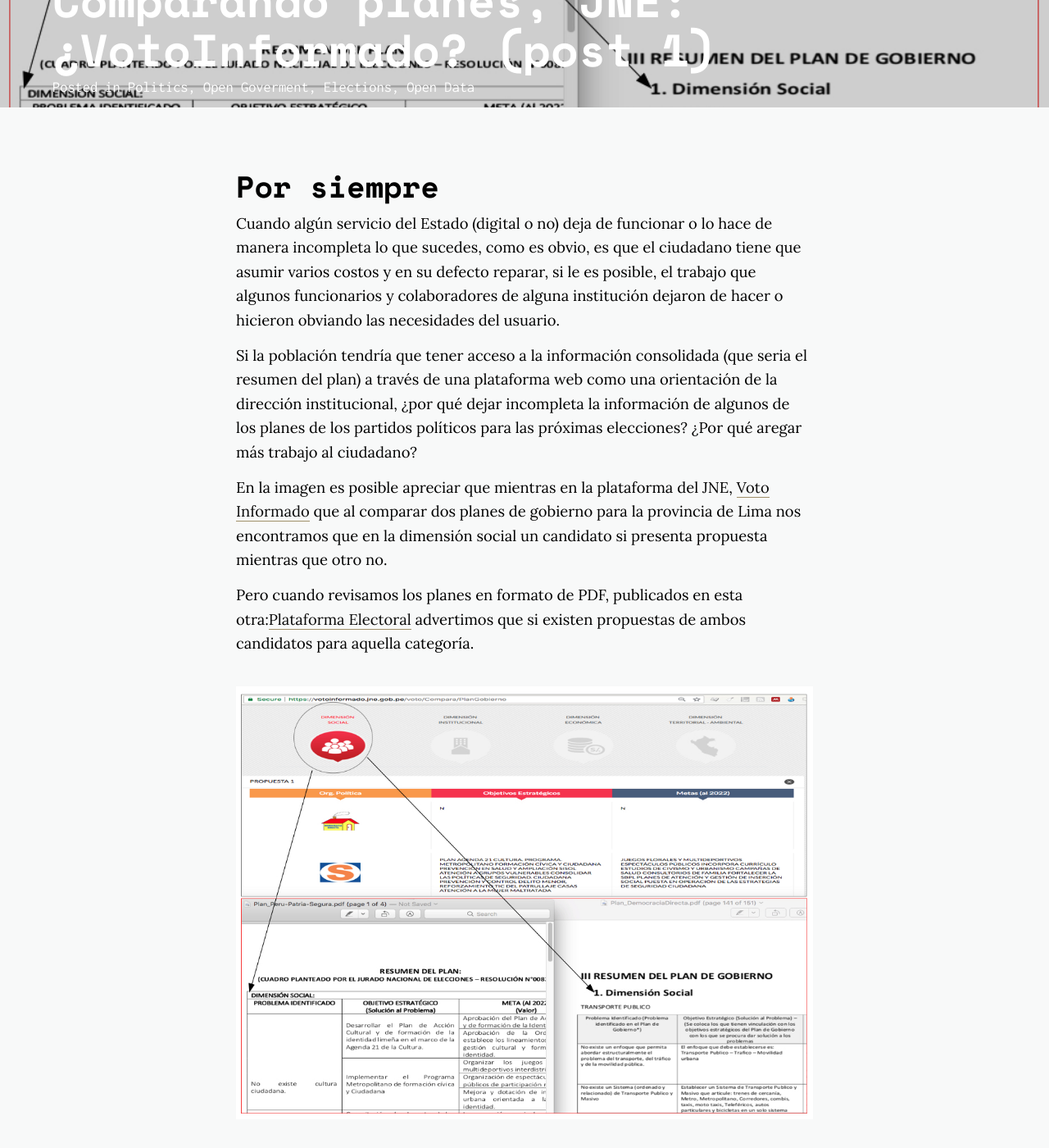
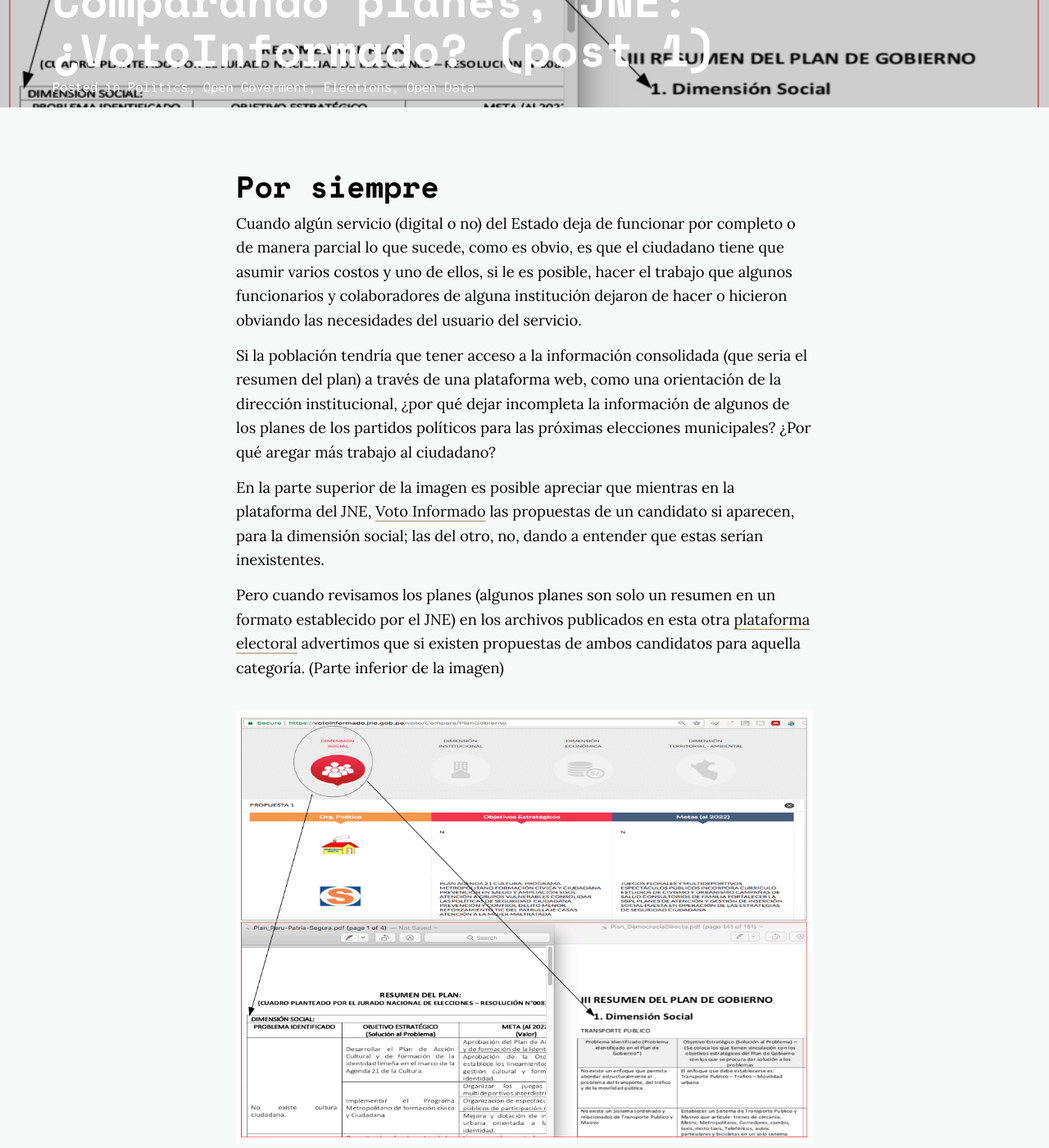
Before and after one commit to manuelvarzen/Vigia, a Jekyll site: the page built from _posts/2018-08-10-JNE-VotoInformado.md, in a window 1280 px wide and 1400 px high, scrolled down 513 px. Shown: the whole window at 82% size. Built offline with Jekyll 4.4.1, drawn with Linux system fonts in a browser that asks for light colours; nearby versions of some CDN libraries; some of the changed text lies outside the part shown.

Commit message:
Update 2018-08-10-JNE-VotoInformado.md

```diff
--- a/_posts/2018-08-10-JNE-VotoInformado.md
+++ b/_posts/2018-08-10-JNE-VotoInformado.md
@@ -13,19 +13,19 @@
   - Open Data
 ---
 ## Por siempre
-Cuando algún servicio del Estado (digital o no) deja de funcionar o lo hace de manera incompleta lo que sucedes, como es obvio, es que el ciudadano tiene que asumir varios costos y en su defecto reparar, si le es posible, el trabajo que algunos funcionarios y colaboradores de alguna institución dejaron de hacer o hicieron obviando las necesidades del usuario.
+Cuando algún servicio (digital o no) del Estado deja de funcionar por completo o de manera parcial lo que sucede, como es obvio, es que el ciudadano tiene que asumir varios costos y uno de ellos, si le es posible, hacer el trabajo que algunos funcionarios y colaboradores de alguna institución dejaron de hacer o hicieron obviando las necesidades del usuario del servicio.
 
-Si la población tendría que tener acceso a la información consolidada (que seria el resumen del plan) a través de una plataforma web como una orientación de la dirección institucional, ¿por qué dejar incompleta la información de algunos de los planes de los partidos políticos para las próximas elecciones? ¿Por qué aregar más trabajo al ciudadano?
+Si la población tendría que tener acceso a la información consolidada (que seria el resumen del plan) a través de una plataforma web,  como una orientación de la dirección institucional, ¿por qué dejar incompleta la información de algunos de los planes de los partidos políticos para las próximas elecciones municipales? ¿Por qué aregar más trabajo al ciudadano?
 
-En la imagen es posible apreciar que mientras en la plataforma del JNE, [Voto Informado](https://votoinformado.jne.gob.pe/voto/Compara) que al comparar dos planes de gobierno para la provincia de Lima nos encontramos que en la dimensión social un candidato si presenta propuesta mientras que otro no.
+En la parte superior de la imagen es posible apreciar que mientras en la plataforma del JNE, [Voto Informado](https://votoinformado.jne.gob.pe/voto/Compara) las propuestas de un candidato si aparecen, para la dimensión social; las del otro, no, dando a entender que estas serían inexistentes.
 
-Pero cuando revisamos los planes en formato de PDF, publicados en esta otra:[Plataforma Electoral](https://plataformaelectoral.jne.gob.pe/ListaDeCandidatos/Index) advertimos que si existen propuestas de ambos candidatos para aquella categoría.
+Pero cuando revisamos los planes (algunos planes son solo un resumen en un formato establecido por el JNE) en los archivos publicados en esta otra [plataforma electoral](https://plataformaelectoral.jne.gob.pe/ListaDeCandidatos/Index) advertimos que si existen propuestas de ambos candidatos para aquella categoría. (Parte inferior de la imagen)
 
 ![Comparación web vs pdf]({{"/img/JNE_VotoInformado_Comparacion.jpg" | absolute_url }})
 
 ¿Por qué suceden estas situaciones? ¿Por qué tenemos dos plataformas bajo el mismo subdominio pero que comparten información similar? ¿Por qué es tan dificil consolidar la información y mantener un solo punto de acceso con datos abiertos bajo formatos que pueden leer las personas (y las máquinas)? ¿Por qué Dios (si es que existe alguno)? ¿por qué? ¿Por qué es tan dificil prestar un servicio digital desde el Estado que sea completo y este libre de errores? (Al menos de los más comúnes).
 
-¿Por qué al amparo del decreto Decreto Supremo Nº 051-2018-PCM que creó el [Portal de software Público] Peruano(http://www.softwarepublico.gob.pe/index.php/es/) y estableció disposiciones adicionales sobre el software de gestió pública no ha sido liberado aún el código fuente de estos dos portales?
+¿Por qué al amparo del decreto Decreto Supremo Nº 051-2018-PCM que creó el [Portal de software Público Peruano] (http://www.softwarepublico.gob.pe/index.php/es/) y estableció disposiciones adicionales sobre el software de gestió pública no ha sido liberado aún el código fuente de estos dos portales?
 
 Recordemos que el JNE ha realizado en dos o tres oportunidades eventos llamados Hackathons, a modo de [concursos de prototipos](https://www.facebook.com/notes/manuelvar-vargas/hackathon-o-concurso-de-prototipos-o-pueden-coexistir-ambas-definiciones-al-mism/1537810309574197/) para desarrollar aplicaciones informáticas. De hecho votoInformado fue un prototipo que ganó uno de estos eventos (Desde mi punto de vista mal llamados Hackathons).
 
```
